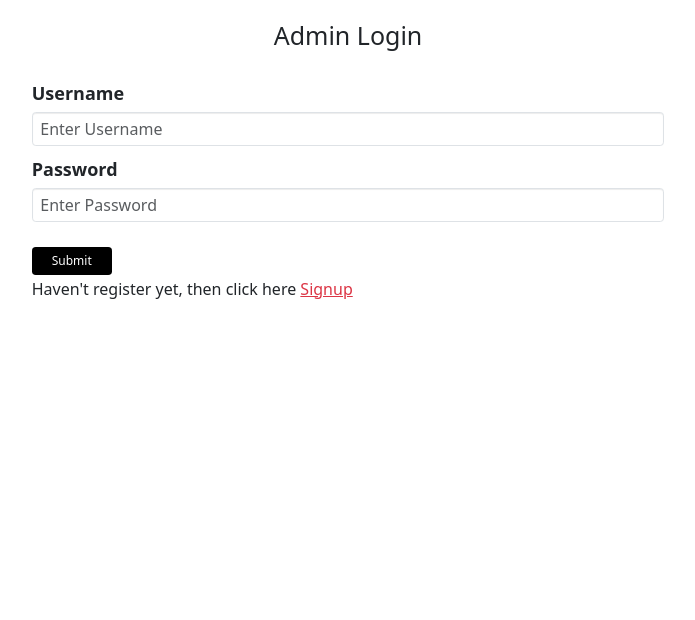
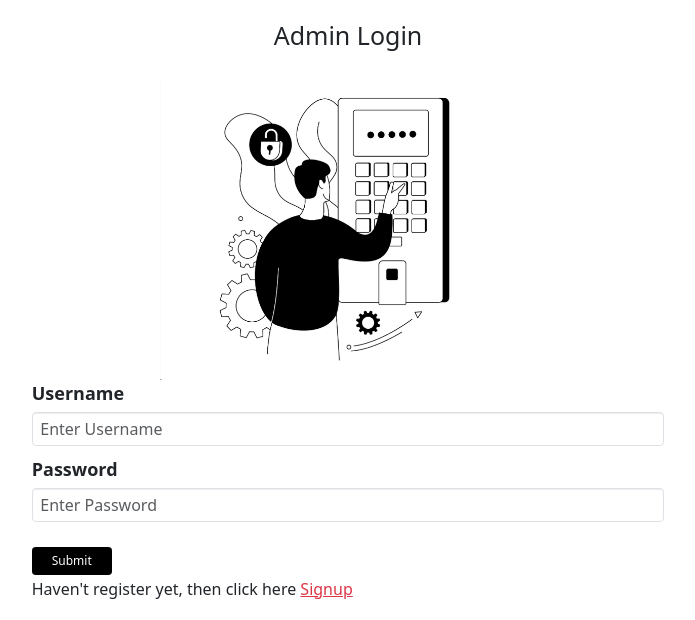
Before and after one commit to Amzarah-T/jobPortalDjango, a Django app: page /admin_login in a window 1280 px wide. Shown: the part 109-729 px from the top of the page, without its empty margins (292-987 px from the left). Run offline with Django 4.2, Linux system fonts and the light colour scheme; some libraries are stand-ins or nearby versions.

Commit message:
Update admin_login.html

```diff
--- a/mydjangosite/jobportal/templates/admin_login.html
+++ b/mydjangosite/jobportal/templates/admin_login.html
@@ -9,6 +9,7 @@
 <div class="container-fliud my-3">
     <h1 class="text-center">  Admin Login </h1>
     <div class="row d-flex align-items-center justify-content-center mt-5">
+        <img src="{% static 'images/admin.PNG' %}" alt="" style="object-fit: contain; width: 100%; height:300px;">
         <div class="col-lg-12 col-xl-6">
             <form method="POST">
                 {% csrf_token %}
```
